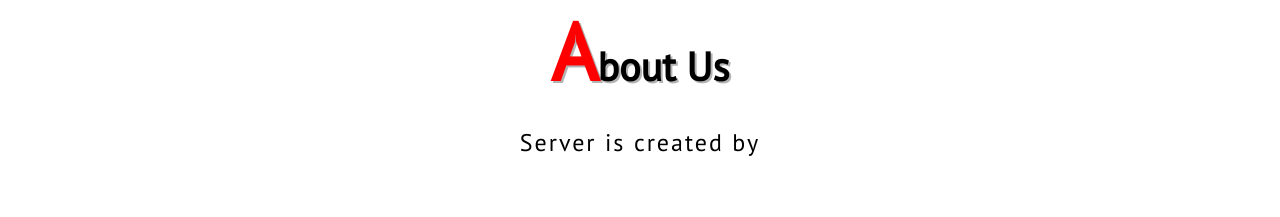
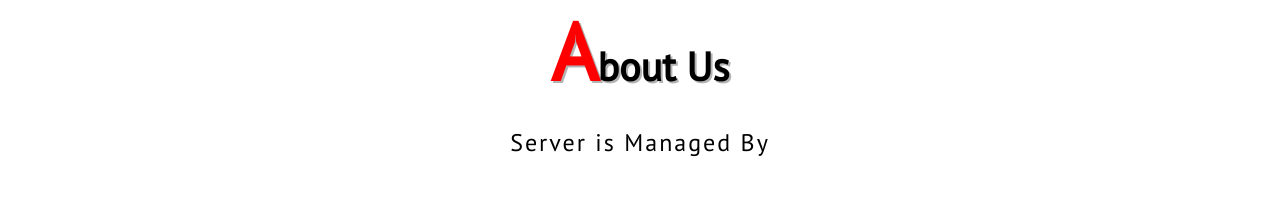
Before and after one commit to pinasprivate/pinaswebsite, a plain HTML site: page index.html in a window 1280 px wide. Shown: the part 800-1017 px from the top of the page. Drawn offline with Linux system fonts and the light colour scheme.

Commit message:
Update index.html

```diff
--- a/index.html
+++ b/index.html
@@ -41,7 +41,7 @@
     <div id="about">
         <div class="inform">
             <h1><span id="singleA">A</span>bout Us</h1>
-            <p id="aboutDesc">Server is created by <span id="owner"></span></p>
+            <p id="aboutDesc">Server is Managed By <span id="owner"></span></p>
             <ul>
                 <!-- About Area -->
 
```
